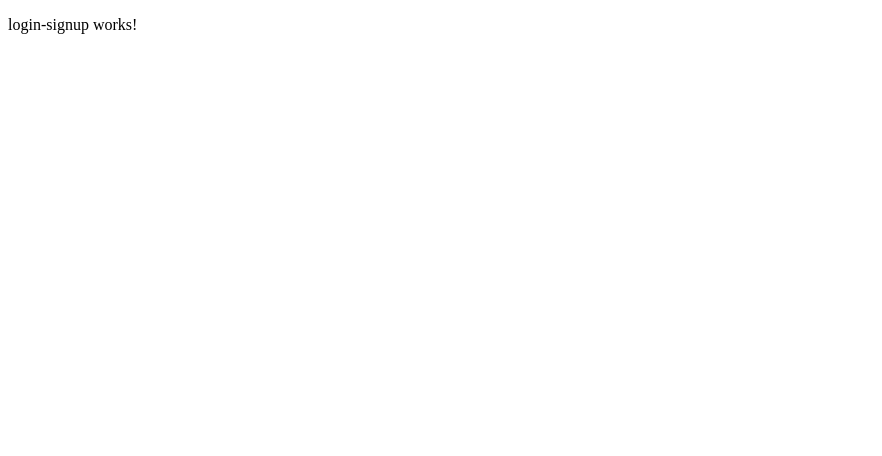
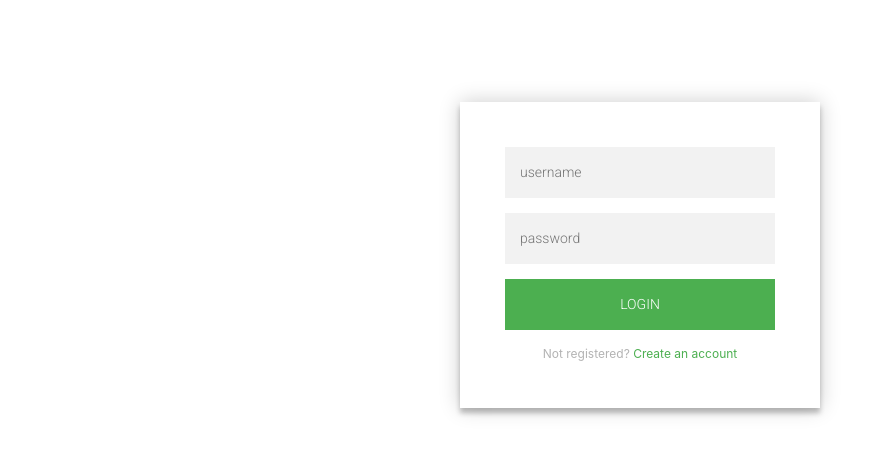
Before and after one commit to akshaynetake/filmy, an Angular app: page /login in a window 1280 px wide. Shown: the top 456 px of the page, without its empty margins (0-882 px from the left). Built offline with nearby package versions, Linux system fonts and the light colour scheme.

Commit message:
added the bootstrap and basic login form

```diff
--- a/angular.json
+++ b/angular.json
@@ -23,7 +23,8 @@
               "src/assets"
             ],
             "styles": [
-              "src/styles.css"
+              "src/styles.css",
+              "node_modules/bootstrap/dist/css/bootstrap.min.css"
             ],
             "scripts": [],
             "es5BrowserSupport": true
--- a/package.json
+++ b/package.json
@@ -19,6 +19,7 @@
     "@angular/platform-browser": "~7.2.0",
     "@angular/platform-browser-dynamic": "~7.2.0",
     "@angular/router": "~7.2.0",
+    "bootstrap": "^4.4.1",
     "core-js": "^2.5.4",
     "rxjs": "^6.3.3",
     "tslib": "^1.9.0",
--- a/src/app/app.module.ts
+++ b/src/app/app.module.ts
@@ -1,5 +1,6 @@
 import { BrowserModule } from '@angular/platform-browser';
 import { NgModule } from '@angular/core';
+import bootstrap from "bootstrap";
 
 import { AppRoutingModule } from './app-routing.module';
 import { AppComponent } from './app.component';
--- a/src/app/login-signup/login-signup.component.css
+++ b/src/app/login-signup/login-signup.component.css
@@ -0,0 +1,100 @@
+@import url(https://fonts.googleapis.com/css?family=Roboto:300);
+
+.login-page {
+  width: 360px;
+  padding: 8% 0 0;
+  margin: auto;
+}
+.form {
+  position: relative;
+  z-index: 1;
+  background: #FFFFFF;
+  max-width: 360px;
+  margin: 0 auto 100px;
+  padding: 45px;
+  text-align: center;
+  box-shadow: 0 0 20px 0 rgba(0, 0, 0, 0.2), 0 5px 5px 0 rgba(0, 0, 0, 0.24);
+}
+.form input {
+  font-family: "Roboto", sans-serif;
+  outline: 0;
+  background: #f2f2f2;
+  width: 100%;
+  border: 0;
+  margin: 0 0 15px;
+  padding: 15px;
+  box-sizing: border-box;
+  font-size: 14px;
+}
+.form button {
+  font-family: "Roboto", sans-serif;
+  text-transform: uppercase;
+  outline: 0;
+  background: #4CAF50;
+  width: 100%;
+  border: 0;
+  padding: 15px;
+  color: #FFFFFF;
+  font-size: 14px;
+  -webkit-transition: all 0.3 ease;
+  transition: all 0.3 ease;
+  cursor: pointer;
+}
+.form button:hover,.form button:active,.form button:focus {
+  background: #43A047;
+}
+.form .message {
+  margin: 15px 0 0;
+  color: #b3b3b3;
+  font-size: 12px;
+}
+.form .message a {
+  color: #4CAF50;
+  text-decoration: none;
+}
+.form .register-form {
+  display: none;
+}
+.container {
+  position: relative;
+  z-index: 1;
+  max-width: 300px;
+  margin: 0 auto;
+}
+.container:before, .container:after {
+  content: "";
+  display: block;
+  clear: both;
+}
+.container .info {
+  margin: 50px auto;
+  text-align: center;
+}
+.container .info h1 {
+  margin: 0 0 15px;
+  padding: 0;
+  font-size: 36px;
+  font-weight: 300;
+  color: #1a1a1a;
+}
+.container .info span {
+  color: #4d4d4d;
+  font-size: 12px;
+}
+.container .info span a {
+  color: #000000;
+  text-decoration: none;
+}
+.container .info span .fa {
+  color: #EF3B3A;
+}
+body {
+  background: #76b852; /* fallback for old browsers */
+  background: -webkit-linear-gradient(right, #76b852, #8DC26F);
+  background: -moz-linear-gradient(right, #76b852, #8DC26F);
+  background: -o-linear-gradient(right, #76b852, #8DC26F);
+  background: linear-gradient(to left, #76b852, #8DC26F);
+  font-family: "Roboto", sans-serif;
+  -webkit-font-smoothing: antialiased;
+  -moz-osx-font-smoothing: grayscale;
+}
--- a/src/app/login-signup/login-signup.component.html
+++ b/src/app/login-signup/login-signup.component.html
@@ -1,3 +1,17 @@
-<p>
-  login-signup works!
-</p>
+<div class="login-page">
+  <div class="form">
+    <form class="register-form">
+      <input type="text" placeholder="name"/>
+      <input type="password" placeholder="password"/>
+      <input type="text" placeholder="email address"/>
+      <button>create</button>
+      <p class="message">Already registered? <a href="#">Sign In</a></p>
+    </form>
+    <form class="login-form">
+      <input type="text" placeholder="username"/>
+      <input type="password" placeholder="password"/>
+      <button>login</button>
+      <p class="message">Not registered? <a href="#">Create an account</a></p>
+    </form>
+  </div>
+</div>
```
